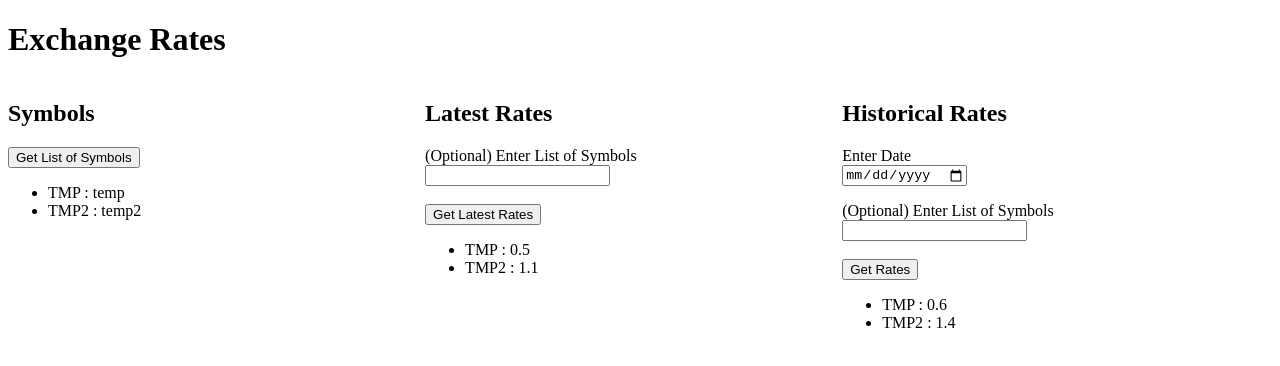
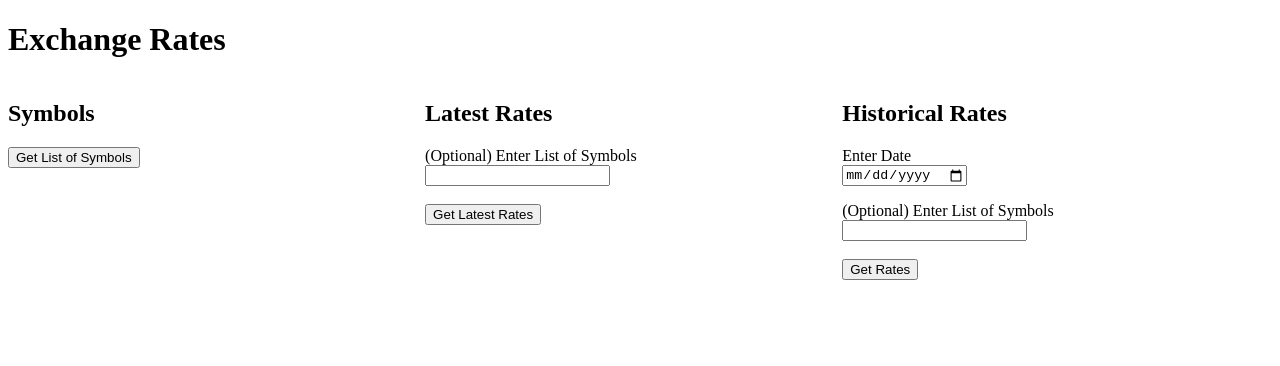
Before and after one commit to KevinJohansson5/KevinJohansson5.github.io, a React (Create React App) app: page / in a window 1280 px wide. Shown: the top 366 px of the page. Built offline with nearby package versions, Linux system fonts and the light colour scheme; the HTML template or start-up script is replaced by a standard one.

Commit message:
Convert output data into states
Implemented useState functions to update the output data as changes
are made.

```diff
--- a/src/App.tsx
+++ b/src/App.tsx
@@ -1,3 +1,4 @@
+import { useState } from 'react'
 import Header from './components/Header'
 import Symbols from './components/Symbols'
 import Latest from './components/Latest'
@@ -7,18 +8,24 @@ import LatestList from './components/LatestList'
 import HistoricalList from './components/HistoricalList'
 
 function App() {
-  let symbolsValue: SymbolsList[] = [
+  const [symbolsValue, setSymbols] = useState<SymbolsList[]>([])
+  const [latestValue, setLatest] = useState<LatestList[]>([])
+  const [historicalValue, setHistorical] = useState<HistoricalList[]>([])
+
+  const updateSymbols = () => {
+    setSymbols([
     {
-      symbol: "TMP",
-      title: "temp"
+      symbol: "TST",
+      title: "test1"
     },
     {
-      symbol: "TMP2",
-      title: "temp2"
+      symbol: "TST2",
+      title: "test2"
+    }])
   }
-  ]
 
-  let latestValue: LatestList[] = [
+  const updateLatest = () => {
+    setLatest([
       {
         symbol: "TMP",
         rate: 0.5
@@ -26,10 +33,11 @@ function App() {
       {
         symbol: "TMP2",
         rate: 1.1
+      }])
   }
-  ]
 
-  let historicalValue: HistoricalList[] = [
+  const updateHistorical = () => {
+    setHistorical([
       {
         symbol: "TMP",
         rate: 0.6
@@ -37,8 +45,8 @@ function App() {
       {
         symbol: "TMP2",
         rate: 1.4
+      }])
   }
-  ]
 
   return (
 
@@ -46,13 +54,13 @@ function App() {
       <Header />
       <div style={ container }>
         <div style={ bodyStyle }>
-          <Symbols value={symbolsValue}/>
+          <Symbols value={symbolsValue} onUpdate={updateSymbols}/>
         </div>
         <div style={ bodyStyle }>
-          <Latest value={latestValue}/>
+          <Latest value={latestValue} onUpdate={updateLatest}/>
         </div>
         <div style={ bodyStyle }>
-          <Historical value={historicalValue}/>
+          <Historical value={historicalValue} onUpdate={updateHistorical}/>
         </div>
       </div>
     </div>
--- a/src/components/Historical.tsx
+++ b/src/components/Historical.tsx
@@ -1,8 +1,7 @@
 import HistoricalList from './HistoricalList'
 import SymbolsInput from './SymbolsInput'
-import { useState } from 'react'
 
-const Historical = ({value} : {value:HistoricalList[]}) => {
+const Historical = ({value, onUpdate} : {value:HistoricalList[], onUpdate: (value:HistoricalList[]) => void}) => {
   return (
     <div>
       <h2>Historical Rates</h2>
@@ -13,7 +12,7 @@ const Historical = ({value} : {value:HistoricalList[]}) => {
       </p>
       <SymbolsInput />
       <br></br>
-      <button>Get Rates</button>
+      <button onClick={() => onUpdate(value)}>Get Rates</button>
       <ul>
         {value.map((i) => (
           <li key={i.symbol}> {i.symbol} : {i.rate} </li>
--- a/src/components/Latest.tsx
+++ b/src/components/Latest.tsx
@@ -1,14 +1,14 @@
 import LatestList from './LatestList'
 import SymbolsInput from './SymbolsInput'
 
-const Latest = ({value} : {value:LatestList[]}) => {
+const Latest = ({value, onUpdate} : {value:LatestList[], onUpdate: (value:LatestList[]) => void}) => {
 
   return (
     <div>
       <h2>Latest Rates</h2>
       <SymbolsInput />
       <br></br>
-      <button>Get Latest Rates</button>
+      <button onClick={() => onUpdate(value)}>Get Latest Rates</button>
       <ul>
         {value.map((i) => (
           <li key={i.symbol}> {i.symbol} : {i.rate} </li>
--- a/src/components/Symbols.tsx
+++ b/src/components/Symbols.tsx
@@ -1,11 +1,11 @@
 import SymbolsList from './SymbolsList'
 
-const Symbols = ({value} : {value:SymbolsList[]}) => {
+const Symbols = ({value, onUpdate} : {value:SymbolsList[], onUpdate: (value:SymbolsList[]) => void}) => {
 
   return (
     <div>
       <h2>Symbols</h2>
-      <button>Get List of Symbols</button>
+      <button onClick={() => onUpdate(value)}>Get List of Symbols</button>
       <ul>
         {value.map((i) => (
           <li key={i.symbol}> {i.symbol} : {i.title} </li>
```
Lines whose indentation alone changed are shown as unchanged.
